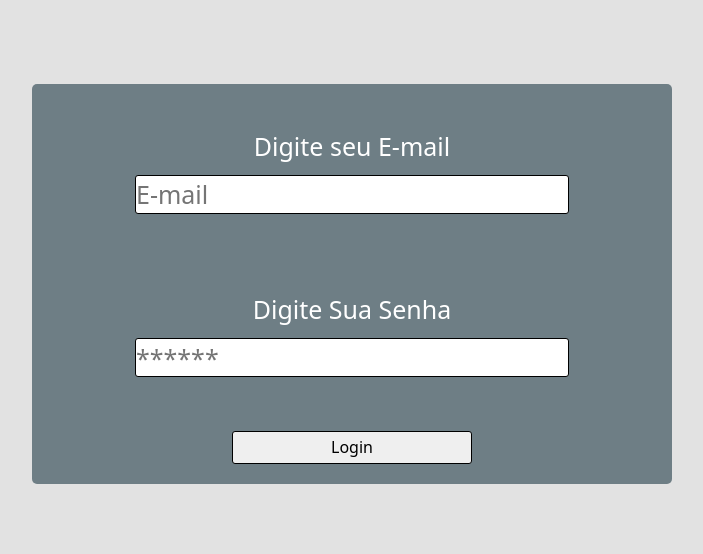
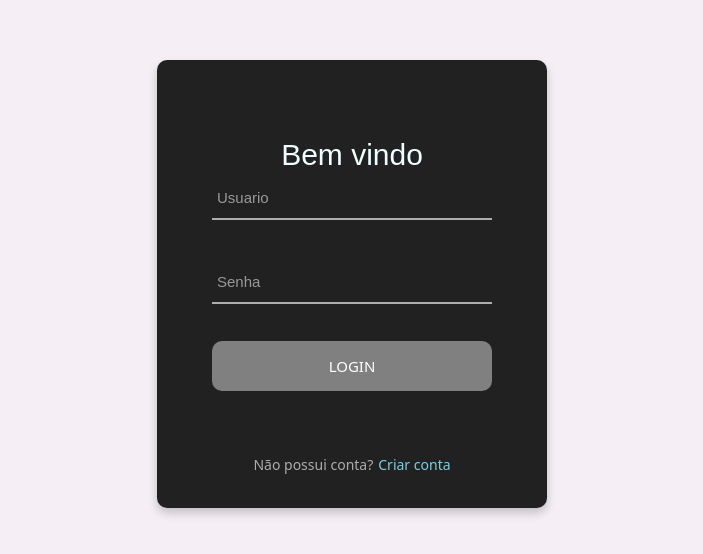
Before and after one commit to Thales-Daniel/Zitrus-Case, a React (Create React App) app: page / in a window 1280 px wide. Shown: the part 116-670 px from the top of the page, without its empty margins (288-991 px from the left). Built offline with nearby package versions, Linux system fonts and the light colour scheme.

Commit message:
style: finalizado style do login

```diff
--- a/src/App.jsx
+++ b/src/App.jsx
@@ -5,7 +5,7 @@ import Customer from './pages/customer';
 import Register from './pages/register';
 import Details from './pages/details';
 import NotFound from './pages/notFound';
-import 'bootstrap/dist/css/bootstrap.min.css';
+
 import './app.css';
 
 function App() {
--- a/src/components/InputPassword/index.jsx
+++ /dev/null
@@ -1,13 +0,0 @@
-import React from 'react';
-import './style.css';
-
-function InputPassword() {
-  return (
-    <label htmlFor="inputPassword" className="labelSenha">
-      Digite Sua Senha
-      <input className="inputPassword" placeholder="******" type="password" />
-    </label>
-  );
-}
-
-export default InputPassword;
--- a/src/components/InputPassword/style.css
+++ /dev/null
@@ -1,19 +0,0 @@
-.inputPassword {
-  margin: 10px;
-  border-radius: 3px;
-  border: solid black 1px;
-  width: 70%;
-  height: 25%;
-}
-
-.labelSenha {
-  width: 100%;
-  height: 100%;
-  display: flex;
-  flex-direction: column;
-  align-items: center;
-  justify-content: center;
-  color: white;
-  font-size: 25px;
-  margin: 5px 10px ;
-}
--- a/src/components/formLogin/index.jsx
+++ /dev/null
@@ -1,16 +0,0 @@
-import React from 'react';
-import InputEmail from '../inputLogin';
-import InputPassword from '../InputPassword';
-import './style.css';
-
-function FormLogin() {
-  return (
-    <form className="formLogin">
-      <InputEmail />
-      <InputPassword />
-      <button type="submit" className="submitButton">Login</button>
-    </form>
-  );
-}
-
-export default FormLogin;
--- a/src/components/formLogin/style.css
+++ /dev/null
@@ -1,27 +0,0 @@
-.formLogin {
-  display: flex;
-  flex-direction: column;
-  padding: 10px;
-  background-color: #6e7e85;
-  border-radius: 5px;
-  width: 50%;
-  height: 50%;
-  justify-content: center;
-  align-items: center;
-}
-
-.submitButton {
-  margin: 10px;
-  border-radius: 3px;
-  border: solid black 1px;
-  width: 15em;
-  height: 5em;
-}
-
-@media only screen and (max-width: 900px) {
-  .formLogin {
-    width: 100%;
-    height: 50%;
-  }
-
-}
--- a/src/components/inputLogin/index.jsx
+++ /dev/null
@@ -1,13 +0,0 @@
-import React from 'react';
-import './style.css';
-
-function InputEmail() {
-  return (
-    <label htmlFor="inputEmail" className="labelEmail">
-      Digite seu E-mail
-      <input className="inputEmail" placeholder="E-mail" type="email" />
-    </label>
-  );
-}
-
-export default InputEmail;
--- a/src/components/inputLogin/style.css
+++ /dev/null
@@ -1,19 +0,0 @@
-.inputEmail {
-  margin: 10px;
-  border-radius: 3px;
-  border: solid black 1px;
-  width: 70%;
-  height: 25%;
-}
-
-.labelEmail {
-  width: 100%;
-  height: 100%;
-  display: flex;
-  flex-direction: column;
-  align-items: center;
-  justify-content: center;
-  color: white;
-  font-size: 25px;
-  margin: 5px 10px ;
-}
--- a/src/index.jsx
+++ b/src/index.jsx
@@ -5,6 +5,7 @@ import { Provider } from 'react-redux';
 import { BrowserRouter as Router } from 'react-router-dom';
 import App from './App';
 import store from './redux/store';
+import 'bootstrap/dist/css/bootstrap.min.css';
 
 const root = ReactDOM.createRoot(document.getElementById('root'));
 root.render(
--- a/src/pages/login/index.jsx
+++ b/src/pages/login/index.jsx
@@ -1,11 +1,49 @@
-import React from 'react';
-import FormLogin from '../../components/formLogin';
+import React, { useState } from 'react';
+import { Link } from 'react-router-dom';
 import './style.css';
 
 function Login() {
+  const [email, setEmail] = useState('');
+  const [password, setPassword] = useState('');
+
   return (
-    <div className="loginPage">
-      <FormLogin />
+    <div className="container-login">
+      <div className="wrap-login">
+        <form className="login-form">
+          <span className="login-form-title"> Bem vindo </span>
+
+          <div className="wrap-input">
+            <input
+              className={email !== '' ? 'has-val input' : 'input'}
+              type="email"
+              value={email}
+              onChange={(e) => setEmail(e.target.value)}
+            />
+            <span className="focus-input" data-placeholder="Usuario" />
+          </div>
+
+          <div className="wrap-input">
+            <input
+              className={password !== '' ? 'has-val input' : 'input'}
+              type="password"
+              value={password}
+              onChange={(e) => setPassword(e.target.value)}
+            />
+            <span className="focus-input" data-placeholder="Senha" />
+          </div>
+
+          <div className="container-login-form-btn">
+            <Link className="login-form-btn" to="/customer">Login</Link>
+          </div>
+
+          <div className="text-center">
+            <span className="txt1">Não possui conta? </span>
+            <Link className="txt2" to="/register">
+              Criar conta
+            </Link>
+          </div>
+        </form>
+      </div>
     </div>
   );
 }
--- a/src/pages/login/style.css
+++ b/src/pages/login/style.css
@@ -1,8 +1,163 @@
-.loginPage {
+
+.container-login {
+  width: 100%;
+  min-height: 100vh;
+  display: flex;
+  flex-wrap: wrap;
+  align-items: center;
+  justify-content: center;
+  padding: 15px;
+  background-color: #6161;
+}
+
+.wrap-login {
+  width: 390px;
+  background-color: #212121;
+  border-radius: 10px;
+  overflow: hidden;
+  padding: 77px 55px 33px 55px;
+  box-shadow: 0 5px 10px 0px rgba(0, 0, 0, 0.2);
+}
+
+.login-form {
+  width: 100%;
+}
+
+.login-form-title {
+  font-family: Nunito, sans-serif;
+  display: block;
+  font-size: 30px;
+  color: azure;
+  line-height: 1.2;
+  text-align: center;
+}
+
+.login-form-title img {
+  width: 90px;
+}
+
+.wrap-input {
+  width: 100%;
+  position: relative;
+  border-bottom: 2px solid #adadad;
+  margin-bottom: 37px;
+}
+
+.input {
+  font-size: 15px;
+  color: #fff;
+  line-height: 1.2;
+  border: none;
+  display: block;
+  width: 100%;
+  height: 45px;
+  background-color: transparent;
+  padding: 0 5px;
+  font-family: Nunito, sans-serif;
+}
+
+.focus-input {
+  position: absolute;
+  display: block;
+  width: 100%;
+  height: 100%;
+  top: 0;
+  left: 0;
+  pointer-events: none;
+  color: #adadad;
+  font-family: Nunito, sans-serif;
+}
+
+
+.focus-input::after {
+  font-family: Nunito, sans-serif;
+  font-size: 15px;
+  color: #999999;
+  line-height: 1.2;
+  content: attr(data-placeholder);
+  display: block;
+  width: 100%;
+  position: absolute;
+  top: 16px;
+  left: 0px;
+  padding-left: 5px;
+  -webkit-transition: all 0.4s;
+  -o-transition: all 0.4s;
+  -moz-transition: all 0.4s;
+  transition: all 0.4s;
+}
+
+.input:focus {
+  outline: 0;
+}
+
+.input:focus+.focus-input::after {
+  top: -15px;
+}
+
+.input:focus+.focus-input::before {
+  width: 100%;
+}
+
+.has-val+.focus-input::after {
+  top: -15px;
+}
+
+.has-val+.focus-input::before {
+  width: 100%;
+}
+
+.container-login-form-btn {
+  display: flex;
+  flex-wrap: wrap;
+  justify-content: center;
+  padding-bottom: 13px;
+}
+
+.login-form-btn {
+  font-size: 15px;
+  border: none;
+  border-radius: 10px;
+  color: #fff;
+  line-height: 1.2;
+  text-transform: uppercase;
   display: flex;
   justify-content: center;
   align-items: center;
-  background-color: #E2E2E2;
   width: 100%;
-  height: 100%;
+  height: 50px;
+  background-color: gray;
+  text-decoration: none;
 }
+
+.login-form-btn:hover {
+  cursor: pointer;
+  background-color: #21d4fd;
+
+}
+
+.text-center {
+  display: flex;
+  justify-content: center;
+  align-items: center;
+  margin-top: 50px;
+}
+
+.txt1 {
+  font-size: 14px;
+  color: #adadad;
+  line-height: 1.5;
+  padding-right: 5px;
+}
+
+.txt2 {
+  font-size: 14px;
+  color: #7acfe2;
+  line-height: 1.5;
+  text-decoration: none;
+}
+
+.link {
+  text-decoration: none;
+  color: white;
+}
--- a/src/pages/register/index.jsx
+++ b/src/pages/register/index.jsx
@@ -1,12 +1,28 @@
 import React from 'react';
+import { Form, Button } from 'react-bootstrap';
+import './style.css';
 
 function Register() {
   return (
-    <form>
-      <p>teste</p>
-      <input type="text" />
-      <button type="submit">register</button>
-    </form>
+    <Form className="form-register">
+      <Form.Group className="mb-3" controlId="formBasicEmail">
+        <Form.Label>Email</Form.Label>
+        <Form.Control type="email" placeholder="Digite seu email" />
+        <Form.Text className="text-muted" />
+      </Form.Group>
+      <Form.Group className="mb-3" controlId="formBasicPassword">
+        <Form.Label>Senha</Form.Label>
+        <Form.Control type="password" placeholder="Digite Sua senha" />
+      </Form.Group>
+      <Form.Group className="mb-3" controlId="formBasicPostalCode">
+        <Form.Label>Cep</Form.Label>
+        <Form.Control type="Cep" placeholder="Digite seu Cep" />
+        <Button type="button">Verificar</Button>
+      </Form.Group>
+      <Button variant="primary" type="submit">
+        Registrar
+      </Button>
+    </Form>
   );
 }
 
--- /dev/null
+++ b/src/pages/register/style.css
@@ -0,0 +1,14 @@
+.form-register {
+  display: flex;
+  flex-direction: column;
+  width: 100%;
+  max-width: 500px;
+  padding: 15px;
+  margin: auto;
+}
+
+.cep-containe {
+  display: flex;
+  background-color: red;
+  flex-wrap: wrap;
+}
```
